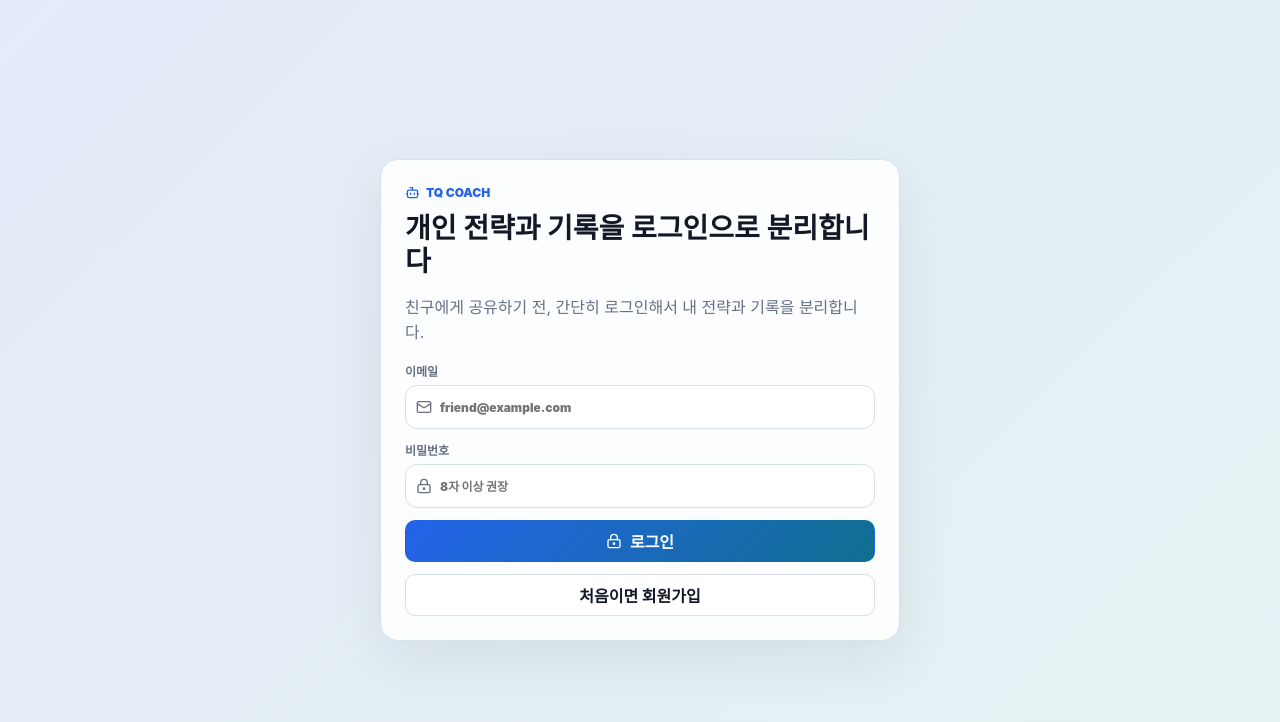
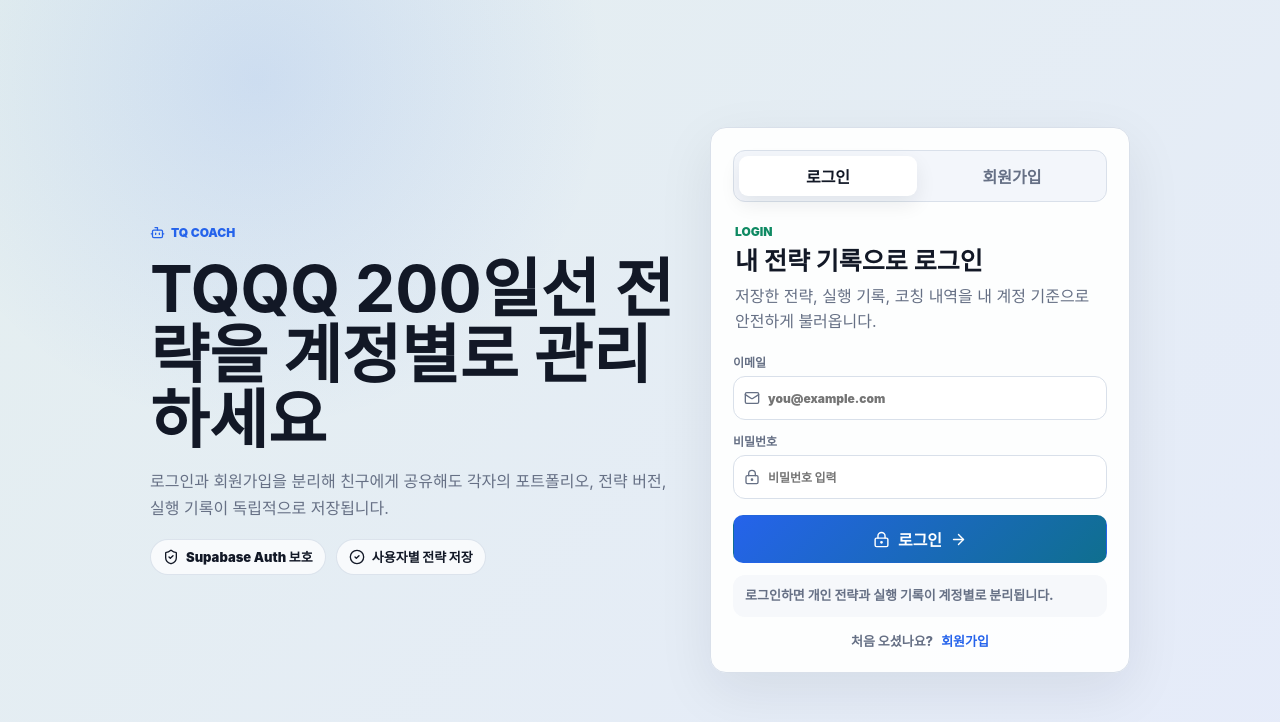
Before and after one commit to Jaehyeok-Lee-pastel/tq_project, a React (Vite) app in the folder apps/web/: page /lab in a window 1280 px wide. Shown: the top 722 px of the page. Built offline with nearby package versions, Linux system fonts and the light colour scheme; no server answers.

Commit message:
Improve auth page UX

```diff
--- a/apps/web/src/app/LoginPage.tsx
+++ b/apps/web/src/app/LoginPage.tsx
@@ -1,21 +1,49 @@
 import { useState } from "react";
-import { Bot, LockKeyhole, Mail, UserPlus } from "lucide-react";
+import { ArrowRight, Bot, CheckCircle2, LockKeyhole, Mail, ShieldCheck, UserPlus } from "lucide-react";
 import { isSupabaseConfigured, supabase } from "../lib/supabase";
 
+type AuthMode = "login" | "signup";
+
+const authCopy = {
+  login: {
+    badge: "LOGIN",
+    title: "내 전략 기록으로 로그인",
+    description: "저장한 전략, 실행 기록, 코칭 내역을 내 계정 기준으로 안전하게 불러옵니다.",
+    button: "로그인",
+    switchText: "처음 오셨나요?",
+    switchAction: "회원가입",
+    success: "로그인되었습니다.",
+  },
+  signup: {
+    badge: "JOIN",
+    title: "전략 코치 계정 만들기",
+    description: "친구에게 공유해도 내 전략 데이터는 계정별로 분리되어 저장됩니다.",
+    button: "회원가입",
+    switchText: "이미 계정이 있으신가요?",
+    switchAction: "로그인",
+    success: "회원가입 요청이 완료되었습니다. 이메일 확인 설정이 켜져 있다면 메일함을 확인해주세요.",
+  },
+} satisfies Record<AuthMode, Record<string, string>>;
+
 export function LoginPage() {
-  const [mode, setMode] = useState<"login" | "signup">("login");
+  const [mode, setMode] = useState<AuthMode>("login");
   const [email, setEmail] = useState("");
   const [password, setPassword] = useState("");
-  const [status, setStatus] = useState("친구에게 공유하기 전, 간단히 로그인해서 내 전략과 기록을 분리합니다.");
+  const [status, setStatus] = useState("로그인하면 개인 전략과 실행 기록이 계정별로 분리됩니다.");
   const [loading, setLoading] = useState(false);
+  const copy = authCopy[mode];
 
   async function submit() {
     if (!isSupabaseConfigured) {
       setStatus("Supabase 환경변수 VITE_SUPABASE_URL, VITE_SUPABASE_ANON_KEY를 먼저 설정해야 합니다.");
       return;
     }
-    if (!email || !password) {
-      setStatus("이메일과 비밀번호를 입력해주세요.");
+    if (!email.trim() || !password) {
+      setStatus("이메일과 비밀번호를 모두 입력해주세요.");
+      return;
+    }
+    if (mode === "signup" && password.length < 8) {
+      setStatus("회원가입 비밀번호는 8자 이상을 권장합니다.");
       return;
     }
 
@@ -23,56 +51,132 @@ export function LoginPage() {
     try {
       const result =
         mode === "login"
-          ? await supabase.auth.signInWithPassword({ email, password })
-          : await supabase.auth.signUp({ email, password });
+          ? await supabase.auth.signInWithPassword({ email: email.trim(), password })
+          : await supabase.auth.signUp({ email: email.trim(), password });
       if (result.error) throw result.error;
-      setStatus(mode === "login" ? "로그인되었습니다." : "가입 요청이 완료되었습니다. 이메일 확인 설정이 켜져 있으면 메일을 확인해주세요.");
+      setStatus(copy.success);
     } catch (error) {
-      setStatus(error instanceof Error ? error.message : "로그인 처리에 실패했습니다.");
+      setStatus(error instanceof Error ? error.message : "인증 처리에 실패했습니다.");
     } finally {
       setLoading(false);
     }
   }
 
+  function switchMode(nextMode: AuthMode) {
+    setMode(nextMode);
+    setStatus(
+      nextMode === "login"
+        ? "저장한 전략과 실행 기록을 다시 불러옵니다."
+        : "새 계정을 만들면 전략 기록이 사용자별로 분리됩니다.",
+    );
+  }
+
   return (
     <main className="auth-shell">
-      <section className="auth-card">
-        <div>
+      <section className="auth-layout" aria-label="TQ Coach account access">
+        <div className="auth-intro">
           <span className="section-label">
             <Bot size={15} />
             TQ Coach
           </span>
-          <h1>개인 전략과 기록을 로그인으로 분리합니다</h1>
-          <p>{status}</p>
+          <h1>TQQQ 200일선 전략을 계정별로 관리하세요</h1>
+          <p>
+            로그인과 회원가입을 분리해 친구에게 공유해도 각자의 포트폴리오, 전략 버전,
+            실행 기록이 독립적으로 저장됩니다.
+          </p>
+          <div className="auth-benefits">
+            <span>
+              <ShieldCheck size={16} />
+              Supabase Auth 보호
+            </span>
+            <span>
+              <CheckCircle2 size={16} />
+              사용자별 전략 저장
+            </span>
+          </div>
+        </div>
+
+        <div className="auth-card">
+          <div className="auth-mode-tabs" role="tablist" aria-label="인증 방식 선택">
+            <button
+              type="button"
+              className={mode === "login" ? "active" : ""}
+              onClick={() => switchMode("login")}
+              aria-selected={mode === "login"}
+              role="tab"
+            >
+              로그인
+            </button>
+            <button
+              type="button"
+              className={mode === "signup" ? "active" : ""}
+              onClick={() => switchMode("signup")}
+              aria-selected={mode === "signup"}
+              role="tab"
+            >
+              회원가입
+            </button>
+          </div>
+
+          <div className="auth-card-head">
+            <span>{copy.badge}</span>
+            <h2>{copy.title}</h2>
+            <p>{copy.description}</p>
           </div>
 
           <div className="auth-form">
             {!isSupabaseConfigured ? (
               <div className="auth-warning">
-              Supabase 연결 정보가 없습니다. 배포 환경에 `VITE_SUPABASE_URL`, `VITE_SUPABASE_ANON_KEY`를 설정하면 로그인 화면이 활성화됩니다.
+                Supabase 연결 정보가 없습니다. 배포 환경에 VITE_SUPABASE_URL,
+                VITE_SUPABASE_ANON_KEY를 설정하면 로그인 화면이 활성화됩니다.
               </div>
             ) : null}
+
             <label>
               이메일
               <div className="input-with-icon">
                 <Mail size={16} />
-              <input value={email} onChange={(event) => setEmail(event.target.value)} placeholder="friend@example.com" />
+                <input
+                  autoComplete="email"
+                  inputMode="email"
+                  value={email}
+                  onChange={(event) => setEmail(event.target.value)}
+                  placeholder="you@example.com"
+                />
               </div>
             </label>
+
             <label>
               비밀번호
               <div className="input-with-icon">
                 <LockKeyhole size={16} />
-              <input type="password" value={password} onChange={(event) => setPassword(event.target.value)} placeholder="8자 이상 권장" />
+                <input
+                  autoComplete={mode === "login" ? "current-password" : "new-password"}
+                  type="password"
+                  value={password}
+                  onChange={(event) => setPassword(event.target.value)}
+                  placeholder={mode === "login" ? "비밀번호 입력" : "8자 이상 권장"}
+                />
               </div>
             </label>
-          <button className="primary" onClick={submit} disabled={loading || !isSupabaseConfigured}>
-            {mode === "login" ? <LockKeyhole size={16} /> : <UserPlus size={16} />}
-            {loading ? "처리 중" : mode === "login" ? "로그인" : "회원가입"}
+
+            <button className="primary auth-submit" onClick={submit} disabled={loading || !isSupabaseConfigured}>
+              {mode === "login" ? <LockKeyhole size={17} /> : <UserPlus size={17} />}
+              {loading ? "처리 중" : copy.button}
+              <ArrowRight size={17} />
             </button>
-          <button type="button" onClick={() => setMode((current) => (current === "login" ? "signup" : "login"))}>
-            {mode === "login" ? "처음이면 회원가입" : "이미 계정이 있으면 로그인"}
+          </div>
+
+          <p className="auth-status" aria-live="polite">
+            {status}
+          </p>
+
+          <div className="auth-switch">
+            <span>{copy.switchText}</span>
+            <button type="button" onClick={() => switchMode(mode === "login" ? "signup" : "login")}>
+              {copy.switchAction}
             </button>
+          </div>
         </div>
       </section>
     </main>
--- a/apps/web/src/styles.css
+++ b/apps/web/src/styles.css
@@ -158,34 +158,112 @@ input[type="range"] { accent-color: var(--blue); }
 }
 .auth-shell {
   min-height: 100vh;
-  display: grid;
-  place-items: center;
-  padding: 24px;
+  display: flex;
+  align-items: center;
+  justify-content: center;
+  padding: 28px;
   background:
-    linear-gradient(135deg, rgba(37, 99, 235, 0.08), rgba(16, 185, 129, 0.08)),
+    radial-gradient(circle at 20% 10%, rgba(37, 99, 235, 0.12), transparent 28%),
+    linear-gradient(135deg, rgba(15, 138, 99, 0.08), rgba(37, 99, 235, 0.08)),
     var(--bg);
 }
+.auth-layout {
+  width: min(100%, 980px);
+  display: grid;
+  grid-template-columns: minmax(0, 1fr) 420px;
+  gap: 28px;
+  align-items: center;
+}
+.auth-intro {
+  display: grid;
+  gap: 16px;
+}
+.auth-intro h1 {
+  max-width: 620px;
+  margin: 0;
+  font-size: clamp(36px, 6vw, 64px);
+  line-height: 1.02;
+  letter-spacing: 0;
+}
+.auth-intro p {
+  max-width: 560px;
+  margin: 0;
+  color: var(--muted);
+  font-size: 16px;
+  line-height: 1.7;
+}
+.auth-benefits {
+  display: flex;
+  flex-wrap: wrap;
+  gap: 10px;
+}
+.auth-benefits span {
+  display: inline-flex;
+  min-height: 36px;
+  align-items: center;
+  gap: 7px;
+  border: 1px solid rgba(217, 224, 234, 0.9);
+  border-radius: 999px;
+  padding: 0 12px;
+  background: rgba(255, 255, 255, 0.72);
+  color: var(--text);
+  font-size: 13px;
+  font-weight: 900;
+}
 .auth-card {
-  width: min(100%, 520px);
-  border: 1px solid var(--line);
-  border-radius: 18px;
-  padding: 24px;
-  background: rgba(255, 255, 255, 0.88);
+  width: 100%;
+  border: 1px solid var(--line);
+  border-radius: 16px;
+  padding: 22px;
+  background: rgba(255, 255, 255, 0.94);
   box-shadow: var(--shadow);
 }
-.auth-card h1 {
-  margin: 8px 0;
-  font-size: 28px;
-  line-height: 1.2;
-}
-.auth-card p {
+.auth-mode-tabs {
+  display: grid;
+  grid-template-columns: 1fr 1fr;
+  gap: 6px;
+  padding: 5px;
+  border: 1px solid var(--line);
+  border-radius: 12px;
+  background: #f3f6fb;
+}
+.auth-mode-tabs button {
+  min-height: 40px;
+  border: 0;
+  border-radius: 9px;
+  background: transparent;
+  color: var(--muted);
+}
+.auth-mode-tabs button.active {
+  background: white;
+  color: var(--text);
+  box-shadow: 0 8px 20px rgba(18, 24, 38, 0.08);
+}
+.auth-card-head {
+  display: grid;
+  gap: 7px;
+  padding: 22px 2px 8px;
+}
+.auth-card-head span {
+  color: var(--green);
+  font-size: 12px;
+  font-weight: 950;
+}
+.auth-card h2 {
+  margin: 0;
+  font-size: 25px;
+  line-height: 1.24;
+}
+.auth-card-head p,
+.auth-status {
+  margin: 0;
   color: var(--muted);
   line-height: 1.55;
 }
 .auth-form {
   display: grid;
   gap: 12px;
-  margin-top: 18px;
+  margin-top: 12px;
 }
 .input-with-icon {
   display: grid;
@@ -200,6 +278,37 @@ input[type="range"] { accent-color: var(--blue); }
 .input-with-icon input {
   border: 0;
   padding-left: 0;
+}
+.auth-submit {
+  width: 100%;
+  min-height: 48px;
+  margin-top: 4px;
+}
+.auth-status {
+  min-height: 42px;
+  margin-top: 12px;
+  border-radius: 12px;
+  padding: 10px 12px;
+  background: #f6f8fb;
+  font-size: 13px;
+  font-weight: 800;
+}
+.auth-switch {
+  display: flex;
+  align-items: center;
+  justify-content: center;
+  gap: 8px;
+  margin-top: 14px;
+  color: var(--muted);
+  font-size: 13px;
+  font-weight: 850;
+}
+.auth-switch button {
+  min-height: auto;
+  border: 0;
+  padding: 0;
+  background: transparent;
+  color: var(--blue);
 }
 .auth-warning {
   border: 1px solid rgba(245, 158, 11, 0.35);
@@ -1054,6 +1163,7 @@ tr:last-child td { border-bottom: 0; }
 @media (max-width: 1050px) {
   .app-header, .hero-panel { grid-template-columns: 1fr; align-items: start; }
   .app-header { display: grid; }
+  .auth-layout { grid-template-columns: 1fr; }
   .app-nav { width: 100%; justify-content: space-between; }
   .span-4, .span-5, .span-6, .span-7, .span-8 { grid-column: span 12; }
   .metric-grid, .candidate-list, .opinion-grid, .score-grid, .risk-strip,
@@ -1079,6 +1189,11 @@ tr:last-child td { border-bottom: 0; }
   }
 }
 @media (max-width: 680px) {
+  .auth-shell { padding: 18px; align-items: flex-start; }
+  .auth-layout { gap: 18px; }
+  .auth-intro h1 { font-size: 38px; }
+  .auth-card { padding: 18px; }
+  .auth-switch { flex-direction: column; }
   .app-shell { width: min(100vw - 20px, 1320px); padding-top: 18px; }
   .app-nav, .hero-actions { flex-direction: column; align-items: stretch; }
   .app-nav a, .hero-actions button { width: 100%; }
```
Lines whose indentation alone changed are shown as unchanged.
